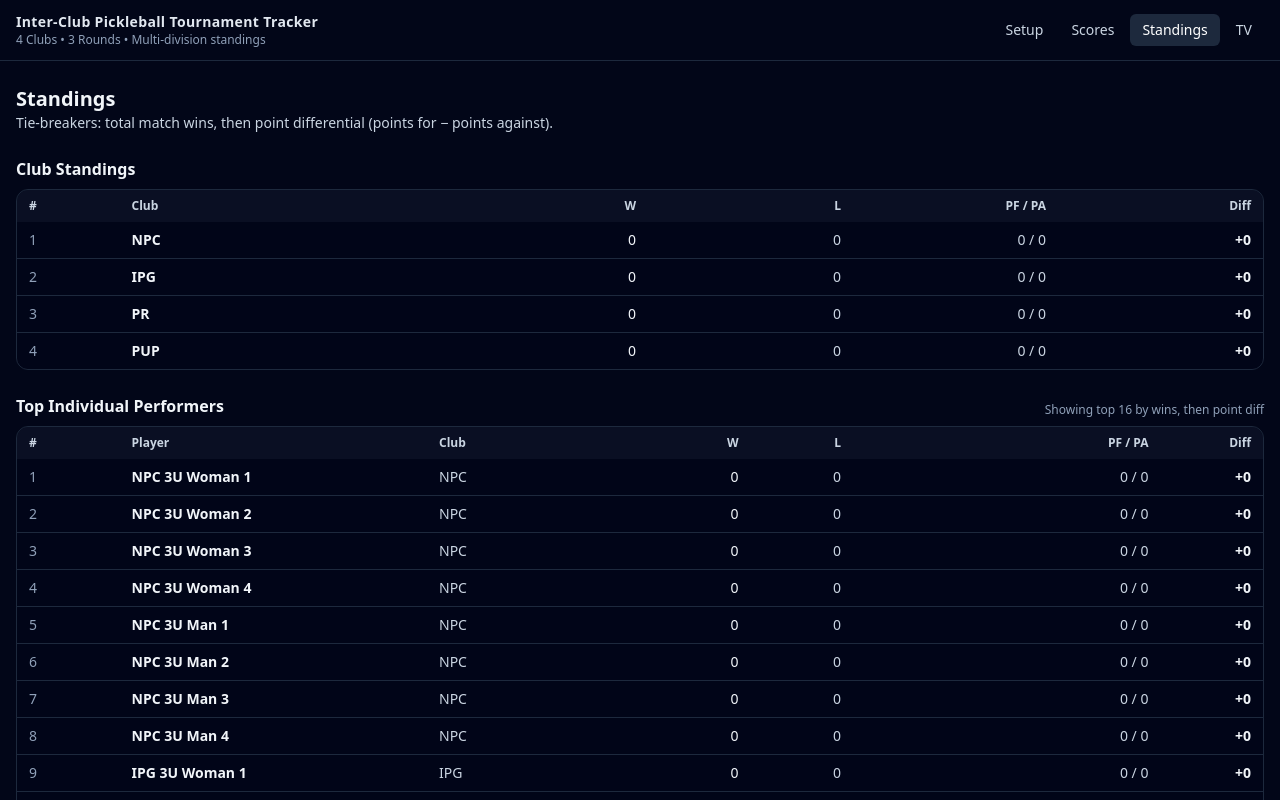
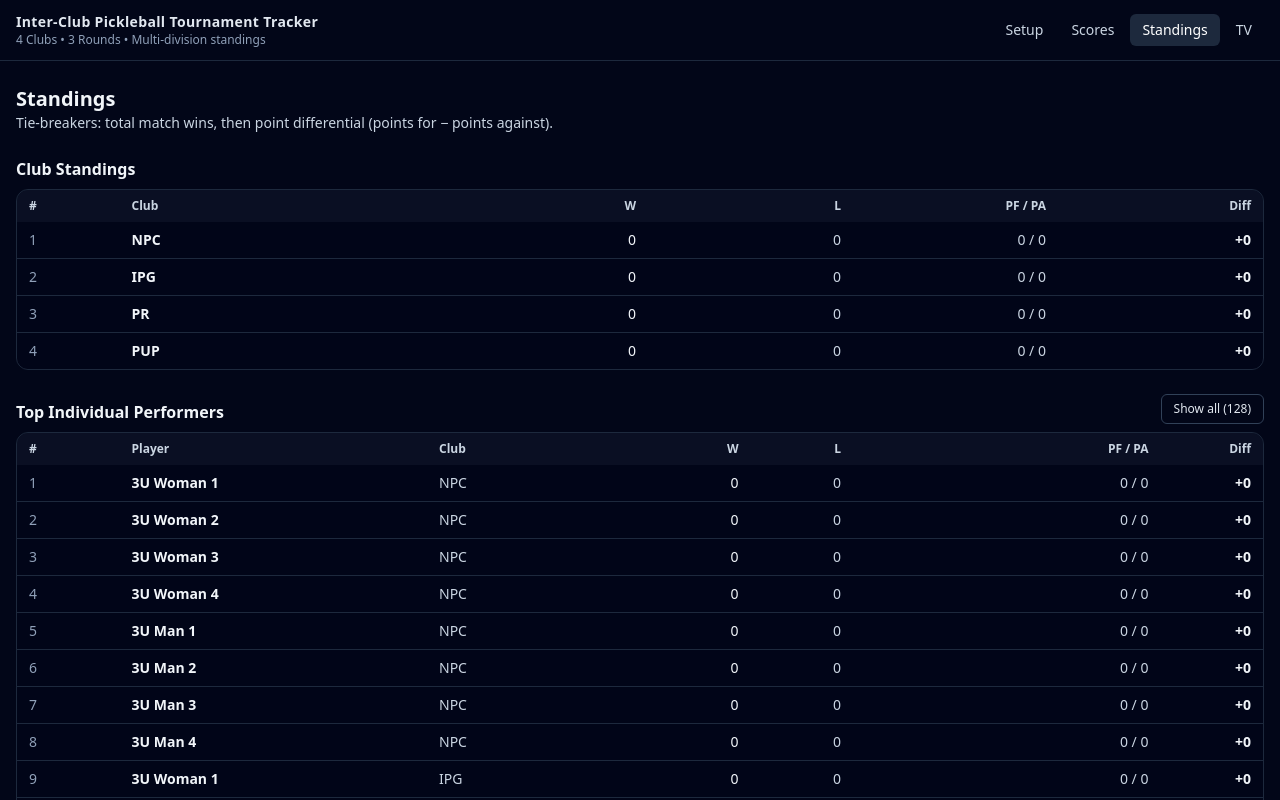
Before and after one commit to iggz83/Tourney-app, a React (Vite) app: page /#/standings in a window 1280 px wide. Shown: the top 800 px of the page. Built offline with nearby package versions, Linux system fonts and the light colour scheme; no server answers.

Commit message:
Standings/TV: full club names, no acronym in player names, show-all toggle

```diff
--- a/src/pages/StandingsPage.tsx
+++ b/src/pages/StandingsPage.tsx
@@ -1,4 +1,4 @@
-import { useMemo } from 'react'
+import { useMemo, useState } from 'react'
 import { computeClubStandings, computeIndividualCoverage, computePlayerStandings } from '../domain/analytics'
 import { useTournamentStore } from '../store/tournamentStore'
 
@@ -7,15 +7,25 @@ function fullName(p: { firstName: string; lastName: string }) {
   return s.length ? s : '(unnamed)'
 }
 
+function displayPlayerName(p: { firstName: string; lastName: string; clubId: string }) {
+  // If firstName is the club acronym, hide it here.
+  if (p.firstName.trim() === p.clubId) {
+    const last = p.lastName.trim()
+    return last.length ? last : '(unnamed)'
+  }
+  return fullName(p)
+}
+
 export function StandingsPage() {
   const { state } = useTournamentStore()
+  const [showAll, setShowAll] = useState(false)
 
   const clubStandings = useMemo(() => computeClubStandings(state), [state])
   const playerStandings = useMemo(() => computePlayerStandings(state), [state])
   const coverage = useMemo(() => computeIndividualCoverage(state), [state])
 
-  // Non-TV view uses acronyms (club ids) even if full names are configured for TV.
-  const clubNameById = useMemo(() => new Map(state.clubs.map((c) => [c.id, c.id])), [state.clubs])
+  // Standings should use full club names (fallback to id).
+  const clubNameById = useMemo(() => new Map(state.clubs.map((c) => [c.id, c.name || c.id])), [state.clubs])
   const playerById = useMemo(() => new Map(state.players.map((p) => [p.id, p])), [state.players])
 
   return (
@@ -61,8 +71,15 @@ export function StandingsPage() {
 
       <section className="space-y-2">
         <div className="flex items-end justify-between gap-3">
-          <h2 className="text-base font-semibold">Top Individual Performers</h2>
-          <div className="text-xs text-slate-400">Showing top 16 by wins, then point diff</div>
+          <h2 className="text-base font-semibold">{showAll ? 'All Individual Performers' : 'Top Individual Performers'}</h2>
+          <div className="flex items-center gap-2">
+            <button
+              className="rounded-md border border-slate-700 px-3 py-1.5 text-xs font-medium text-slate-200 hover:bg-slate-900"
+              onClick={() => setShowAll((v) => !v)}
+            >
+              {showAll ? 'Show top 16' : `Show all (${playerStandings.length})`}
+            </button>
+          </div>
         </div>
         {coverage.scoredMatches > 0 && coverage.scoredMatchesWithPlayerMapping < coverage.scoredMatches ? (
           <div className="rounded-lg border border-amber-900/50 bg-amber-950/40 p-3 text-sm text-amber-200">
@@ -86,13 +103,13 @@ export function StandingsPage() {
             <div className="col-span-1 text-right whitespace-nowrap">Diff</div>
           </div>
           <div className="divide-y divide-slate-800 bg-slate-950/30">
-            {playerStandings.slice(0, 16).map((row, idx) => {
+            {(showAll ? playerStandings : playerStandings.slice(0, 16)).map((row, idx) => {
               const p = playerById.get(row.playerId)
               return (
                 <div key={row.playerId} className="grid grid-cols-12 items-center gap-2 px-3 py-2 text-sm">
                   <div className="col-span-1 text-slate-400">{idx + 1}</div>
                   <div className="col-span-3 min-w-0 truncate font-semibold text-slate-100">
-                    {p ? fullName(p) : row.playerId}
+                    {p ? displayPlayerName(p) : row.playerId}
                   </div>
                   <div className="col-span-2 text-slate-300">{clubNameById.get(row.clubId) ?? row.clubId}</div>
                   <div className="col-span-1 text-right tabular-nums text-slate-100">{row.wins}</div>
--- a/src/pages/TvPage.tsx
+++ b/src/pages/TvPage.tsx
@@ -5,6 +5,14 @@ import { useTournamentStore } from '../store/tournamentStore'
 function fullName(p: { firstName: string; lastName: string }) {
   const s = `${p.firstName} ${p.lastName}`.trim()
   return s.length ? s : '(unnamed)'
+}
+
+function displayPlayerName(p: { firstName: string; lastName: string; clubId: string }) {
+  if (p.firstName.trim() === p.clubId) {
+    const last = p.lastName.trim()
+    return last.length ? last : '(unnamed)'
+  }
+  return fullName(p)
 }
 
 export function TvPage() {
@@ -87,7 +95,7 @@ export function TvPage() {
                   <div className="flex items-center gap-4">
                     <div className="w-8 text-center text-lg font-bold text-slate-300">{idx + 1}</div>
                     <div className="min-w-0">
-                      <div className="truncate text-lg font-semibold">{p ? fullName(p) : row.playerId}</div>
+                      <div className="truncate text-lg font-semibold">{p ? displayPlayerName(p) : row.playerId}</div>
                       <div className="text-sm text-slate-400">{clubNameById.get(row.clubId) ?? row.clubId}</div>
                     </div>
                   </div>
```
